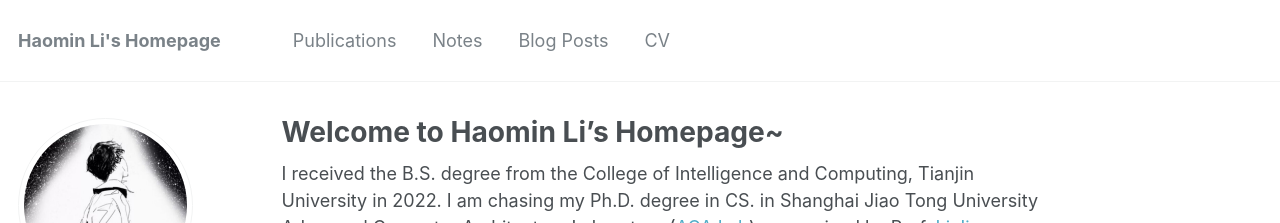
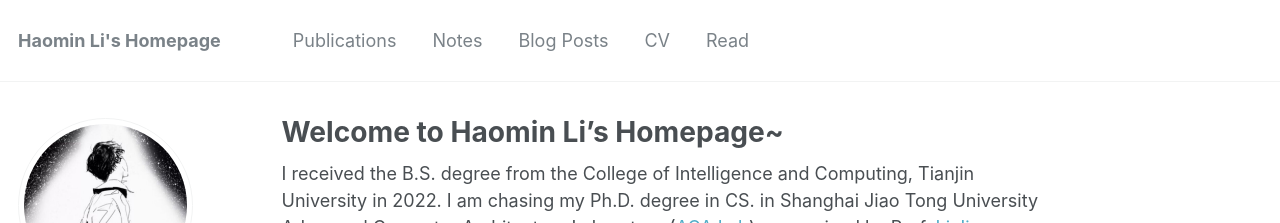
Before and after one commit to shieldforever/shieldforever.github.io, a Jekyll site: the page built from _pages/about.md, in a window 1280 px wide. Shown: the top 223 px of the page. Built offline with Jekyll 4.4.1, drawn with Linux system fonts in a browser that asks for light colours.

Commit message:
Update navigation.yml

```diff
--- a/_data/navigation.yml
+++ b/_data/navigation.yml
@@ -22,5 +22,8 @@ main:
   - title: "CV"
     url: /cv/
 
+  - title: "Read"
+    url: /read/
+
   # - title: "Guide"
   #   url: /markdown/
```
